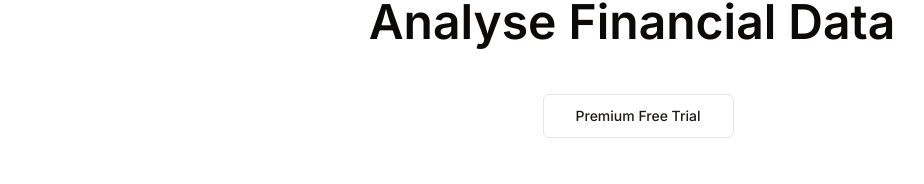
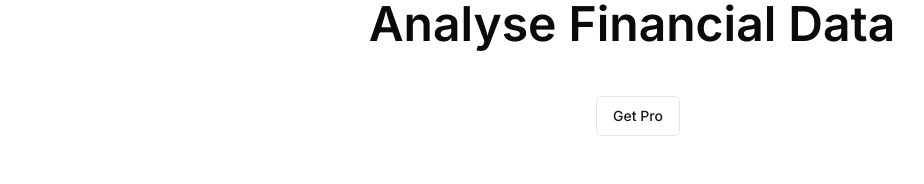
Before and after one commit to tshimega-molefe/elysiumdata, a Next.js app in the folder client/: page / in a window 1280 px wide. Shown: the part 232-416 px from the top of the page, without its empty margins (2-926 px from the left). Built offline with nearby package versions, Linux system fonts and the light colour scheme; no server answers.

Commit message:
Changed Subscription Button

```diff
--- a/client/src/components/SubscriptionButton.tsx
+++ b/client/src/components/SubscriptionButton.tsx
@@ -23,10 +23,9 @@ const SubscriptionButton = (props: Props) => {
       disabled={loading}
       onClick={handleSubscription}
       variant="outline"
-      size="lg"
       className="active:scale-95 transition-transform duration-75 text-secondary-foreground"
     >
-      {props.isPro ? "Manage Subscriptions" : "Premium Free Trial"}
+      {props.isPro ? "Manage Subscriptions" : "Get Pro"}
     </Button>
   );
 };
```
